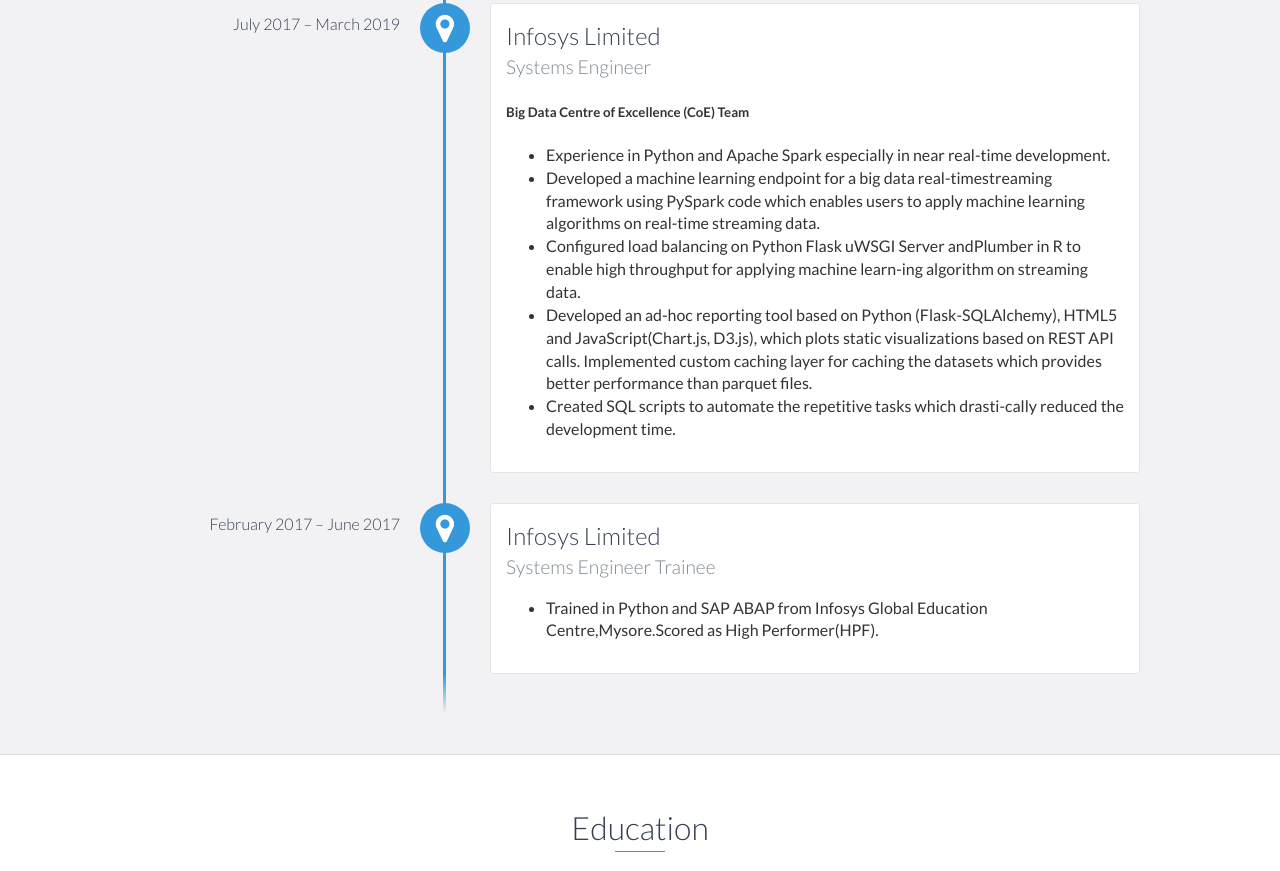
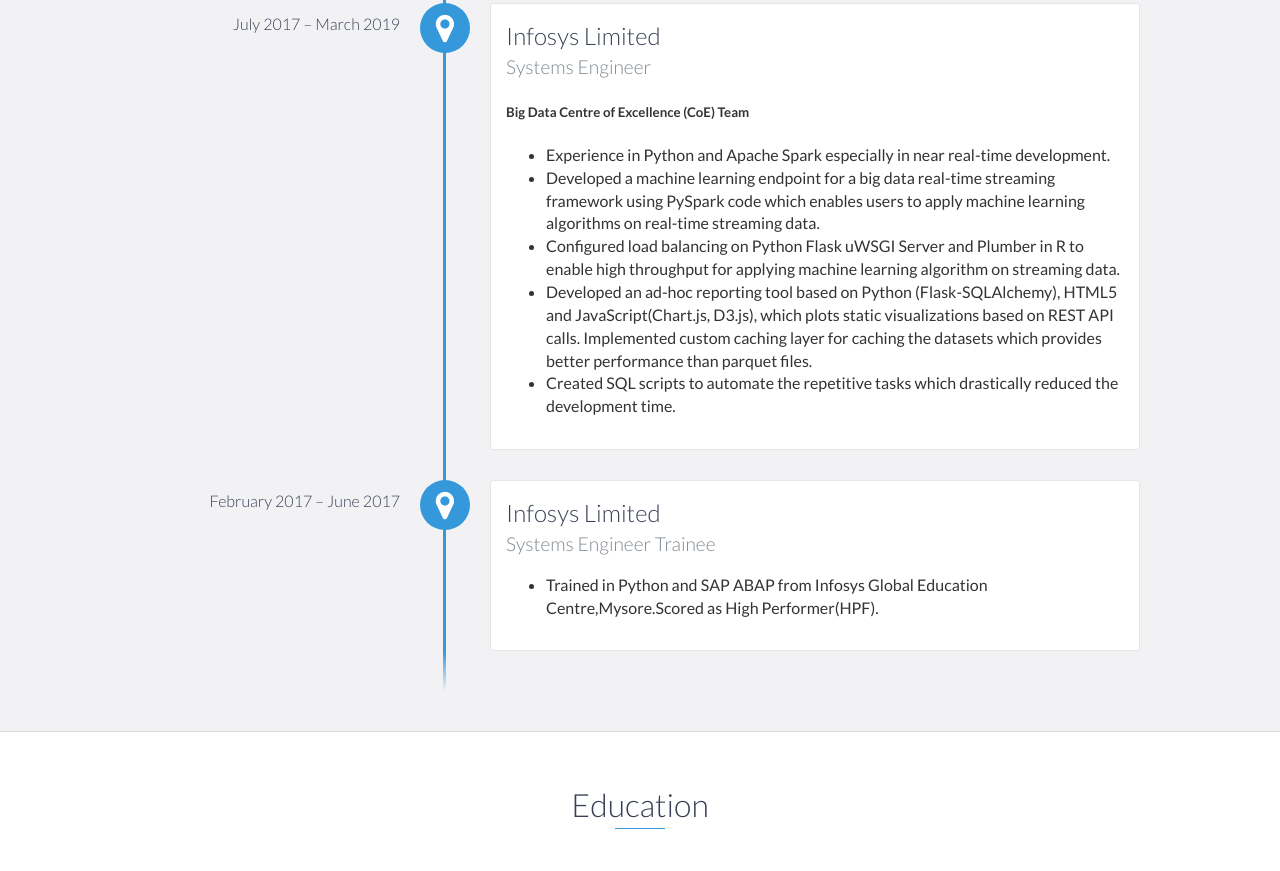
Before and after one commit to sagartoms/sagartoms.github.io, a website: page index.html in a window 1280 px wide. Shown: the part 1750-2621 px from the top of the page. Drawn offline with nearby package versions, Linux system fonts and the light colour scheme.

Commit message:
Minor Corrections.

```diff
--- a/index.html
+++ b/index.html
@@ -148,10 +148,10 @@
                 <h5>Big Data Centre of Excellence (CoE) Team</h5>
                 <ul>
                     <li>Experience in Python and Apache Spark especially in near real-time development.</li>
-                    <li>Developed a machine learning endpoint for a big data real-timestreaming framework using PySpark code which enables users to apply machine learning algorithms on real-time streaming data.</li>
-                    <li>Configured load balancing on Python Flask uWSGI Server andPlumber in R to enable high throughput for applying machine learn-ing algorithm on streaming data.</li>
+                    <li>Developed a machine learning endpoint for a big data real-time streaming framework using PySpark code which enables users to apply machine learning algorithms on real-time streaming data.</li>
+                    <li>Configured load balancing on Python Flask uWSGI Server and Plumber in R to enable high throughput for applying machine learning algorithm on streaming data.</li>
                     <li>Developed an ad-hoc reporting tool based on Python (Flask-SQLAlchemy), HTML5 and JavaScript(Chart.js, D3.js), which plots static visualizations based on REST API calls. Implemented custom caching layer for caching the datasets which provides better performance than parquet files.</li>
-                    <li>Created SQL scripts to automate the repetitive tasks which drasti-cally reduced the development time.</li>
+                    <li>Created SQL scripts to automate the repetitive tasks which drastically reduced the development time.</li>
                 </ul>
             </div>
 
```
